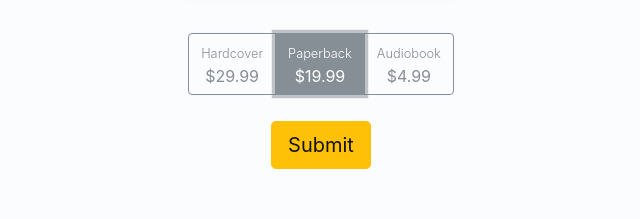
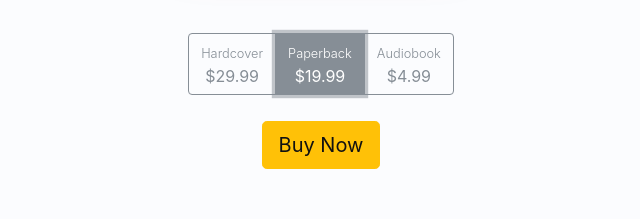
Before and after one commit to ernestii/martian, a website: page index.html in a window 1280 px wide. Shown: the part 5836-6055 px from the top of the page, without its empty margins (319-959 px from the left). Drawn offline with Linux system fonts and the light colour scheme; a web font is replaced by a local one.

Commit message:
Update index.html

```diff
--- a/index.html
+++ b/index.html
@@ -303,7 +303,7 @@
                 </label>
               </div>
               <p>
-                <input class="btn btn-warning btn-lg" type="submit">
+                <input class="btn btn-warning btn-lg" type="submit" value="Buy Now">
               </p>
             </form>
           </div>
```
